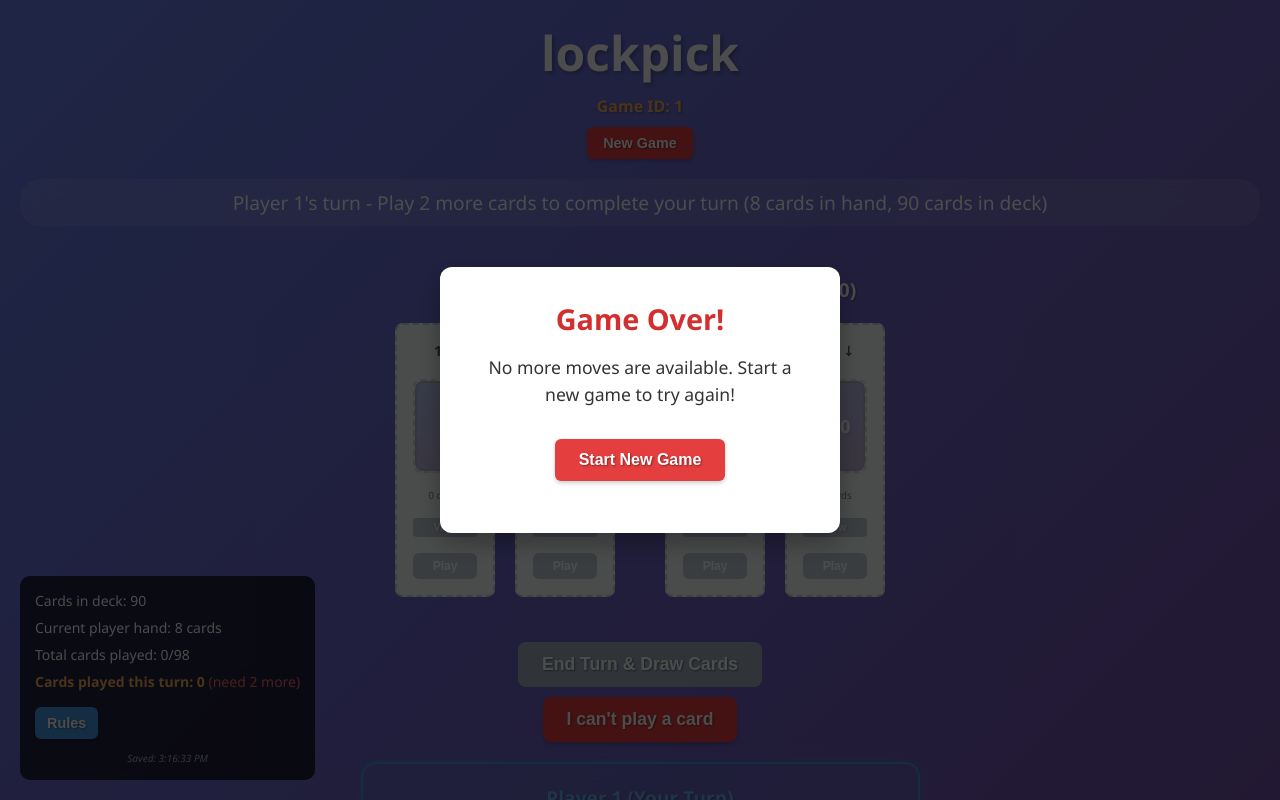
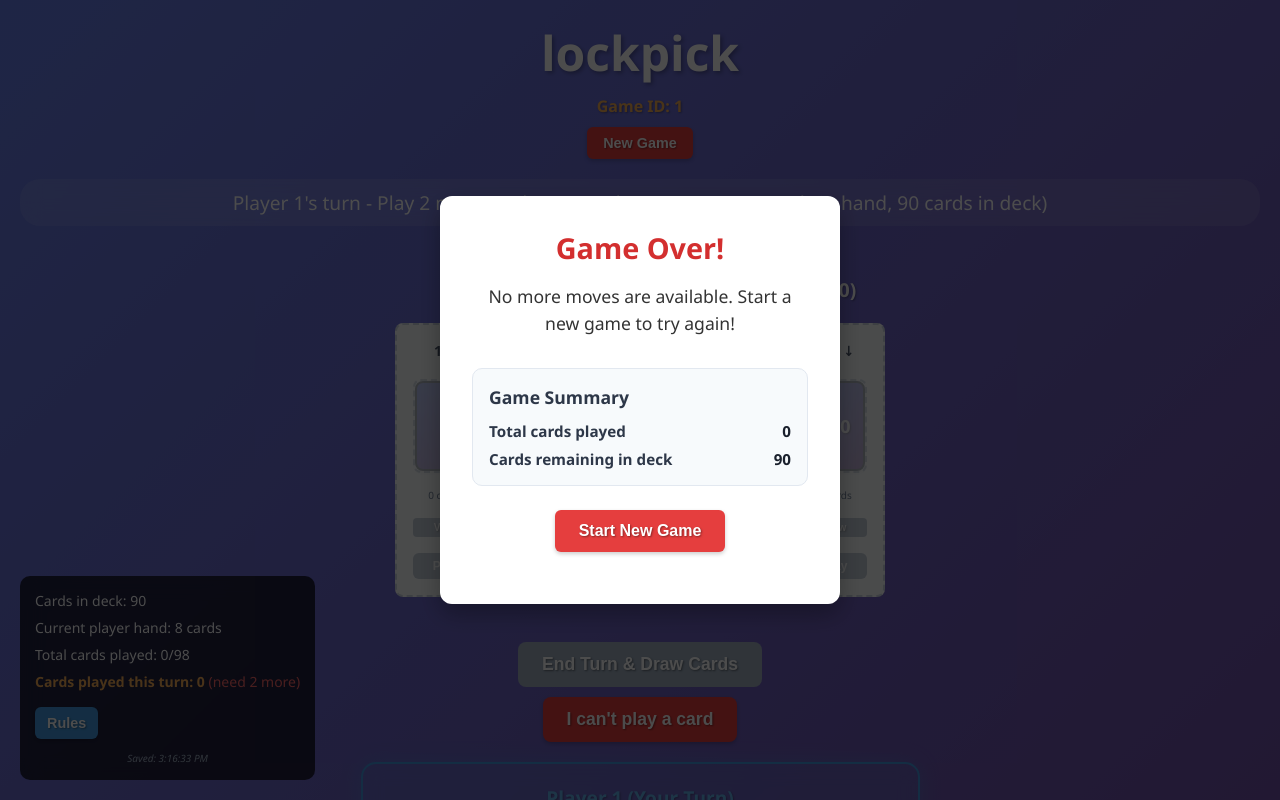
Before and after one commit to simonproudfootxyz/lockpick, a React (Create React App) app: page /game/1 in a window 1280 px wide. Both pictures are taken after a click on the button "I can't play a card". Shown: the top 800 px of the page. Built offline with nearby package versions, Linux system fonts and the light colour scheme; no server answers.

Commit message:
- add game summary to game over modal

```diff
--- a/src/Game.js
+++ b/src/Game.js
@@ -126,6 +126,20 @@ const Game = () => {
     }
   }, [gameId, numPlayers, gameState, loadGameState, initializeGame]);
 
+  const buildGameSummary = useCallback((state) => {
+    if (!state) {
+      return [];
+    }
+    const deckCount = Array.isArray(state.deck) ? state.deck.length : 0;
+    const totalCardsPlayed = Array.isArray(state.discardPiles)
+      ? state.discardPiles.reduce((sum, pile) => sum + pile.length, 0)
+      : 0;
+    return [
+      { label: "Total cards played", value: totalCardsPlayed },
+      { label: "Cards remaining in deck", value: deckCount },
+    ];
+  }, []);
+
   useEffect(() => {
     if (gameState?.gameWon) {
       const totalCards =
@@ -136,13 +150,14 @@ const Game = () => {
         type: "win",
         title: "Congratulations!",
         message: `Congratulations, you won! All ${totalCards} cards have been played! Great job!`,
+        summaryItems: buildGameSummary(gameState),
       });
       setShowGameOverModal(true);
     } else if (gameOverInfo?.type === "win") {
       setGameOverInfo(null);
       setShowGameOverModal(false);
     }
-  }, [gameState, gameOverInfo, numPlayers]);
+  }, [gameState, gameOverInfo, numPlayers, buildGameSummary]);
 
   const handleCardSelect = (card, playerIndex) => {
     if (gameState.gameWon) return;
@@ -322,6 +337,7 @@ const Game = () => {
       type: "cant-play",
       title: "Game Over!",
       message: "No more moves are available. Start a new game to try again!",
+      summaryItems: buildGameSummary(gameState),
     });
     setShowGameOverModal(true);
   };
@@ -552,6 +568,7 @@ const Game = () => {
         message={gameOverInfo?.message}
         actionLabel="Start New Game"
         onAction={startNewGame}
+        summaryItems={gameOverInfo?.summaryItems}
       />
 
       <RulesModal isOpen={showRulesModal} onClose={closeRulesModal} />
--- a/src/GameOverModal.css
+++ b/src/GameOverModal.css
@@ -44,6 +44,46 @@
   margin: 0 0 2rem 0;
   font-size: 1.1rem;
   line-height: 1.5;
+}
+
+.game-over-summary {
+  text-align: left;
+  margin-bottom: 1.5rem;
+  background: #f7fafc;
+  border-radius: 10px;
+  padding: 1rem;
+  border: 1px solid #e2e8f0;
+}
+
+.game-over-summary h3 {
+  margin: 0 0 0.75rem 0;
+  font-size: 1.1rem;
+  color: #2d3748;
+}
+
+.game-over-summary ul {
+  list-style: none;
+  padding: 0;
+  margin: 0;
+  display: flex;
+  flex-direction: column;
+  gap: 0.5rem;
+}
+
+.game-over-summary li {
+  display: flex;
+  justify-content: space-between;
+  font-size: 0.95rem;
+  color: #2d3748;
+}
+
+.game-over-summary .summary-label {
+  font-weight: 600;
+}
+
+.game-over-summary .summary-value {
+  font-weight: 600;
+  color: #1a202c;
 }
 
 .game-over-actions {
--- a/src/GameOverModal.js
+++ b/src/GameOverModal.js
@@ -7,6 +7,7 @@ const GameOverModal = ({
   message,
   actionLabel = "Start New Game",
   onAction,
+  summaryItems = [],
 }) => {
   if (!isOpen) return null;
 
@@ -15,6 +16,19 @@ const GameOverModal = ({
       <div className="game-over-modal">
         {title && <h2>{title}</h2>}
         {message && <p>{message}</p>}
+        {Array.isArray(summaryItems) && summaryItems.length > 0 && (
+          <div className="game-over-summary">
+            <h3>Game Summary</h3>
+            <ul>
+              {summaryItems.map((item) => (
+                <li key={item.label}>
+                  <span className="summary-label">{item.label}</span>
+                  <span className="summary-value">{item.value}</span>
+                </li>
+              ))}
+            </ul>
+          </div>
+        )}
         <div className="game-over-actions">
           <button onClick={onAction} className="new-game-btn">
             {actionLabel}
--- a/src/components/MultiplayerGame.js
+++ b/src/components/MultiplayerGame.js
@@ -80,6 +80,20 @@ const MultiplayerGame = () => {
     initialJoinPreference
   );
 
+  const buildGameSummary = useCallback((state) => {
+    if (!state) {
+      return [];
+    }
+    const deckCount = Array.isArray(state.deck) ? state.deck.length : 0;
+    const totalCardsPlayed = Array.isArray(state.discardPiles)
+      ? state.discardPiles.reduce((sum, pile) => sum + pile.length, 0)
+      : 0;
+    return [
+      { label: "Total cards played", value: totalCardsPlayed },
+      { label: "Cards remaining in deck", value: deckCount },
+    ];
+  }, []);
+
   const updateGameOverState = useCallback(
     (state, context = {}) => {
       if (!state) {
@@ -96,6 +110,7 @@ const MultiplayerGame = () => {
         setGameOverInfo({
           title: "Congratulations!",
           message: `Congratulations, you won! All ${totalCards} cards have been played! Great job!`,
+          summaryItems: buildGameSummary(state),
         });
         setShowGameOverModal(true);
         return;
@@ -113,6 +128,7 @@ const MultiplayerGame = () => {
         setGameOverInfo({
           title: "Game Over!",
           message: `${displayName} couldn't play a card. The game has ended.`,
+          summaryItems: buildGameSummary(state),
         });
         setShowGameOverModal(true);
         return;
@@ -121,7 +137,7 @@ const MultiplayerGame = () => {
       setGameOverInfo(null);
       setShowGameOverModal(false);
     },
-    [players]
+    [players, buildGameSummary]
   );
 
   const handleRoomJoined = useCallback(
@@ -926,6 +942,7 @@ const MultiplayerGame = () => {
         message={gameOverInfo?.message}
         actionLabel="Start New Game"
         onAction={startNewGame}
+        summaryItems={gameOverInfo?.summaryItems}
       />
 
       <RulesModal isOpen={showRulesModal} onClose={closeRulesModal} />
```
Also changed, not shown: 1 other file (tests, documents, lock files or other folders).
